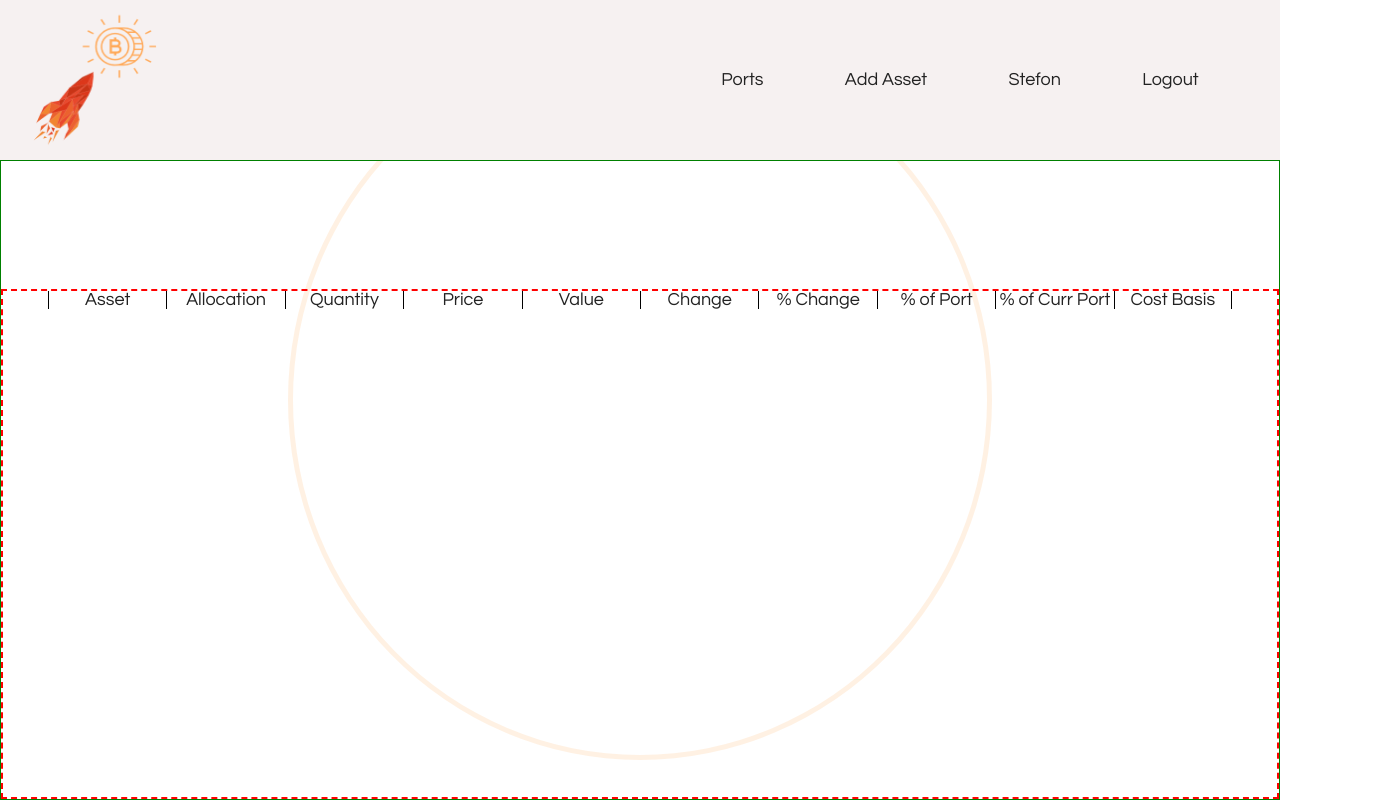
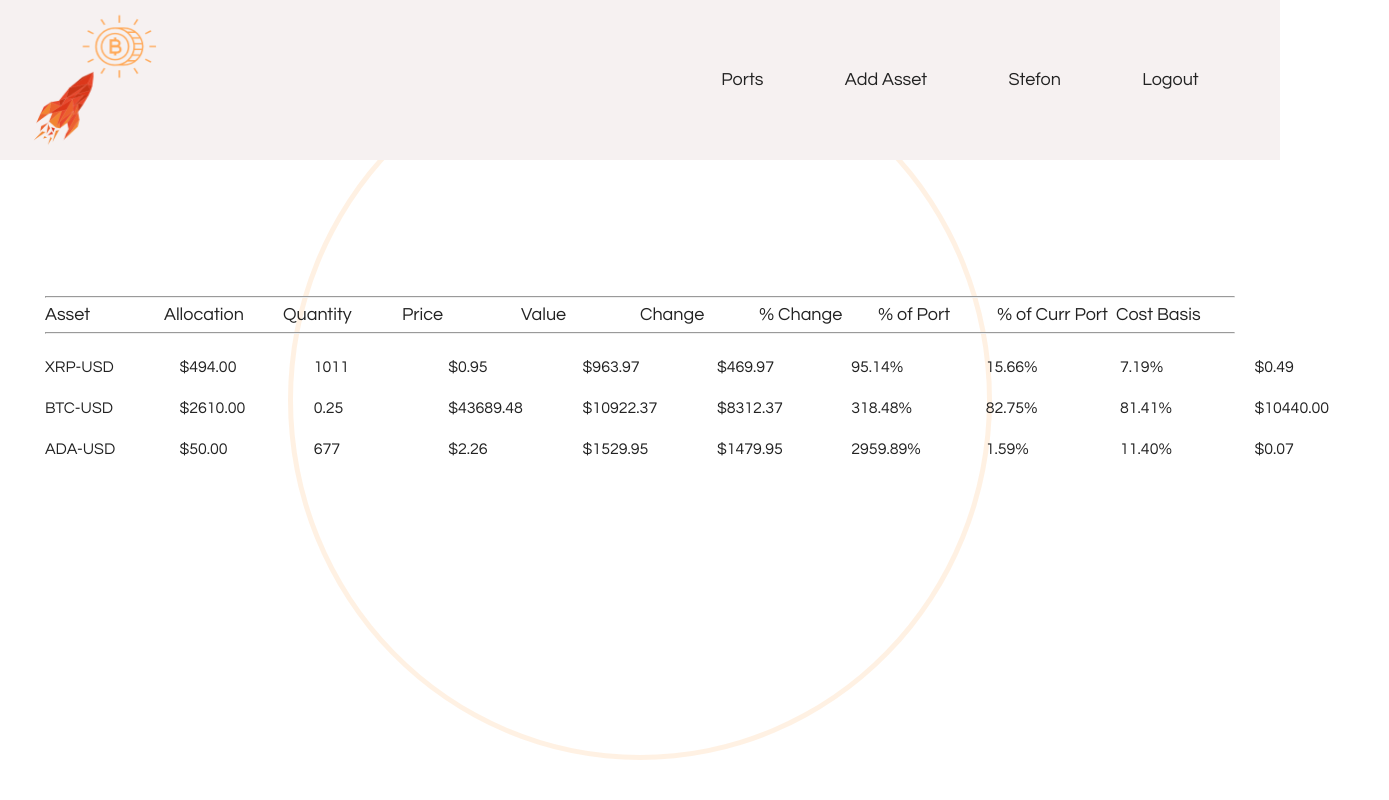
Before and after one commit to StefonSimmons/crypto-ports, a React (Create React App) app in the folder client/: page /portfolios/1 in a window 1280 px wide. Shown: the whole page, 1389 px wide, since content can reach past the window. Built offline with nearby package versions, Linux system fonts and the light colour scheme; no server answers.

Commit message:
formatted portfolio with assets

```diff
--- a/client/src/screens/Port.jsx
+++ b/client/src/screens/Port.jsx
@@ -1,9 +1,10 @@
 import { useEffect, useState } from "react"
 import { useParams } from "react-router"
 // import { getPortfolioAssets } from "../services/assets"
-import data from './assets.json'
+import usdData from './usd.json'
+import btcData from './btc.json'
 
-export default function Port({portfolios}) {
+export default function Port({ portfolios }) {
   const [assets, setAssets] = useState([])
   const [portfolio, setPortfolio] = useState('')
 
@@ -20,7 +21,7 @@ export default function Port({portfolios}) {
     //   setAssets(data)
     // }
     // fetchPortfolioAssets()
-    setAssets(data)
+    setAssets(usdData)
   }, [])
 
 
@@ -31,6 +32,7 @@ export default function Port({portfolios}) {
         <h1>{portfolio}</h1>
       </div>
       <div className="port-asset-container">
+        <hr />
         <div className="port-header">
           <h2>Asset</h2>
           <h2>Allocation</h2>
@@ -43,6 +45,30 @@ export default function Port({portfolios}) {
           <h2>% of Curr Port</h2>
           <h2>Cost Basis</h2>
         </div>
+        <hr />
+        <div className="port-assets">
+          {assets.map(asset => {
+            Number.prototype.round = function (dollar = true, percentage=false) {
+              if (asset.allocation_currency === 'USD' || percentage) {
+                return `${dollar ? '$' : ''}${this.toFixed(2)}`
+              }
+              return this.toFixed(8)
+            }
+            return (<div key={asset.id} className="asset">
+              <p>{asset.symbol}-{asset.allocation_currency}</p>
+              <p>{asset.allocation.round()}</p>
+              <p>{asset.quantity}</p>
+              <p>{asset.price.round()}</p>
+              <p>{asset.value.round()}</p>
+              <p>{asset.value_change.round()}</p>
+              <p>{`${asset.percent_change.round(false, true)}%`}</p>
+              <p>{`${asset.percent_of_port.round(false, true)}%`}</p>
+              <p>{`${asset.percent_of_curr_port.round(false, true)}%`}</p>
+              <p>{asset.cost_basis.round()}</p>
+            </div>
+            )
+          })}
+        </div>
       </div>
     </section>
   )
--- /dev/null
+++ b/client/src/screens/btc.json
@@ -0,0 +1,78 @@
+[
+  {
+      "id": 4,
+      "symbol": "ETH",
+      "allocation": 0.021,
+      "quantity": 0.31,
+      "allocation_currency": "BTC",
+      "user_id": 1,
+      "created_at": "2021-09-04T19:52:19.438Z",
+      "updated_at": "2021-09-04T19:52:19.438Z",
+      "portfolio_id": 1,
+      "allocation_currency_usd_price": 44100.57574407338,
+      "price": 0.07095159490747133,
+      "value": 0.02199499442131611,
+      "value_change": 0.0009949944213161095,
+      "percent_change": 4.738068672933855,
+      "percent_of_port": 2.0509815411661294,
+      "cost_basis": 0.06774193548387097,
+      "percent_of_curr_port": 11.969534519404416
+  },
+  {
+      "id": 5,
+      "symbol": "SOL",
+      "allocation": 0.00145,
+      "quantity": 0.725,
+      "allocation_currency": "BTC",
+      "user_id": 1,
+      "created_at": "2021-09-04T19:52:19.446Z",
+      "updated_at": "2021-09-04T19:52:19.446Z",
+      "portfolio_id": 1,
+      "allocation_currency_usd_price": 44100.57574407338,
+      "price": 0.003185080024716945,
+      "value": 0.002309183017919785,
+      "value_change": 0.0008591830179197849,
+      "percent_change": 59.25400123584724,
+      "percent_of_port": 0.1416153921281375,
+      "cost_basis": 0.002,
+      "percent_of_curr_port": 1.2566425485348884
+  },
+  {
+      "id": 6,
+      "symbol": "ADA",
+      "allocation": 0.00145,
+      "quantity": 30.34,
+      "allocation_currency": "BTC",
+      "user_id": 1,
+      "created_at": "2021-09-04T19:52:19.453Z",
+      "updated_at": "2021-09-04T19:52:19.453Z",
+      "portfolio_id": 1,
+      "allocation_currency_usd_price": 44100.57574407338,
+      "price": 5.125138502961104e-05,
+      "value": 0.001554967021798399,
+      "value_change": 0.0001049670217983991,
+      "percent_change": 7.239104951613731,
+      "percent_of_port": 0.1416153921281375,
+      "cost_basis": 4.7791694133157546e-05,
+      "percent_of_curr_port": 0.8462030536326783
+  },
+  {
+      "id": 7,
+      "symbol": "MATIC",
+      "allocation": 1.0,
+      "quantity": 6000.0,
+      "allocation_currency": "BTC",
+      "user_id": 1,
+      "created_at": "2021-09-04T21:08:40.109Z",
+      "updated_at": "2021-09-04T21:08:40.109Z",
+      "portfolio_id": 1,
+      "allocation_currency_usd_price": 44100.57574407338,
+      "price": 2.6316499843819567e-05,
+      "value": 0.1578989990629174,
+      "value_change": -0.8421010009370826,
+      "percent_change": -84.21010009370826,
+      "percent_of_port": 97.6657876745776,
+      "cost_basis": 0.00016666666666666666,
+      "percent_of_curr_port": 85.92761987842802
+  }
+]
--- a/client/src/styles/main.css
+++ b/client/src/styles/main.css
@@ -104,7 +104,6 @@ nav .links-lin {
 .port-screen {
   box-sizing: border-box;
   height: 80%;
-  border: green 1px solid;
   display: flex;
   flex-direction: column;
   align-items: center;
@@ -124,7 +123,6 @@ nav .links-lin {
 .port-screen .port-asset-container {
   min-height: 80%;
   box-sizing: border-box;
-  border: red dashed 2px;
   width: 100%;
   padding: 0 45px;
 }
@@ -136,12 +134,16 @@ nav .links-lin {
 
 .port-screen .port-asset-container .port-header h2 {
   font-size: 18px;
-  text-align: center;
-  border-left: solid black 1px;
 }
 
-.port-screen .port-asset-container .port-header h2:nth-child(10) {
-  border-right: solid black 1px;
+.port-screen .port-asset-container .port-assets {
+  margin-top: 25px;
+}
+
+.port-screen .port-asset-container .port-assets .asset {
+  display: grid;
+  grid-template-columns: repeat(10, 134.39px);
+  margin-bottom: 25px;
 }
 
 .modal-bg {
--- a/client/src/styles/screens/_port.scss
+++ b/client/src/styles/screens/_port.scss
@@ -1,35 +1,36 @@
-.port-screen{
+.port-screen {
   box-sizing: border-box;
   height: 80%;
-  border: green 1px solid;
   display: flex;
   flex-direction: column;
   align-items: center;
-  .port-name-container{
+  .port-name-container {
     height: 20%;
     display: flex;
     align-items: center;
-    h1{
+    h1 {
       text-transform: uppercase;
       font-size: 36px;
     }
   }
-  .port-asset-container{
+  .port-asset-container {
     min-height: 80%;
     box-sizing: border-box;
-    border: red dashed 2px;
     width: 100%;
     padding: 0 45px;
-    .port-header{
+    .port-header {
       display: grid;
       grid-template-columns: repeat(10, 1fr);
-      h2{
+      h2 {
         font-size: 18px;
-        text-align: center;
-        border-left: solid black 1px;
-        &:nth-child(10){
-          border-right: solid black 1px;
-        }
+      }
+    }
+    .port-assets {
+      margin-top: 25px;
+      .asset {
+        display: grid;
+        grid-template-columns: repeat(10, 134.39px);
+        margin-bottom: 25px;
       }
     }
   }
```
Also changed, not shown: client/src/screens/usd.json (renamed from client/src/screens/assets.json), 1 other file (tests, documents, lock files or other folders).
